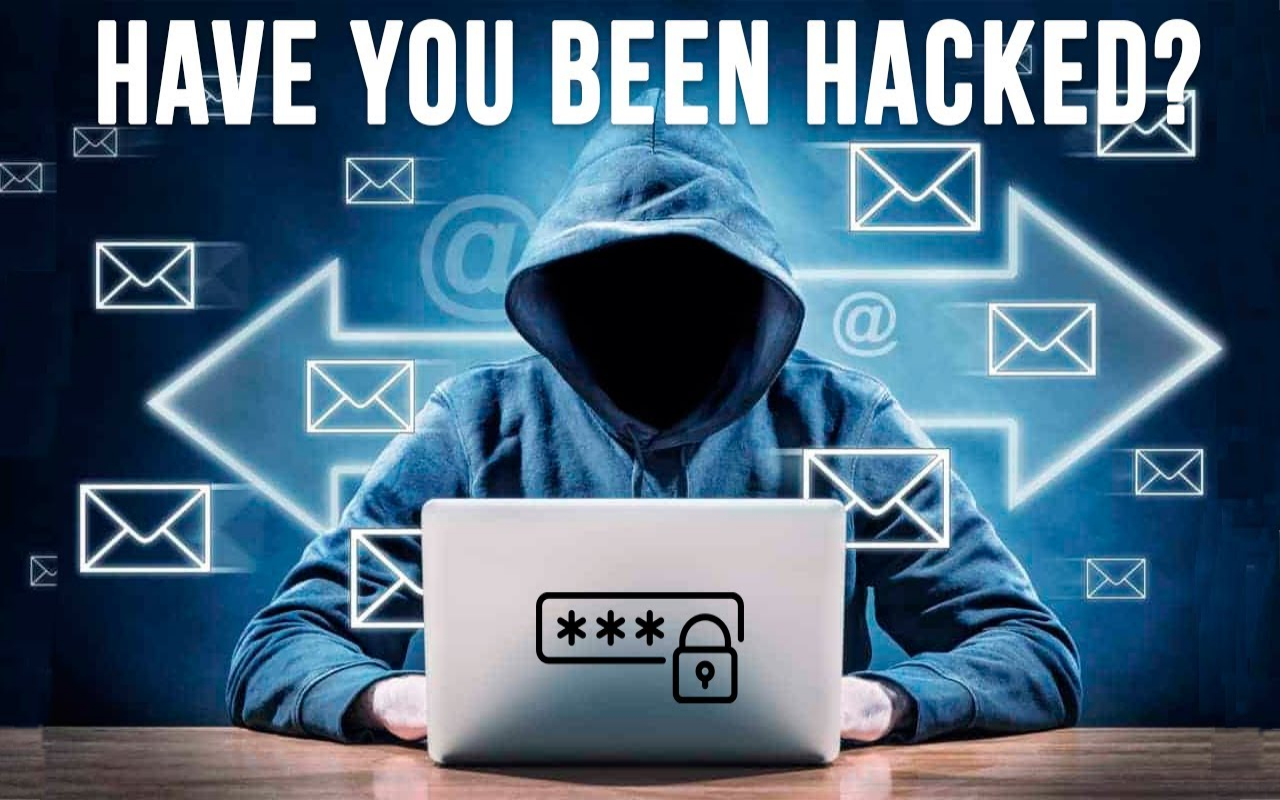
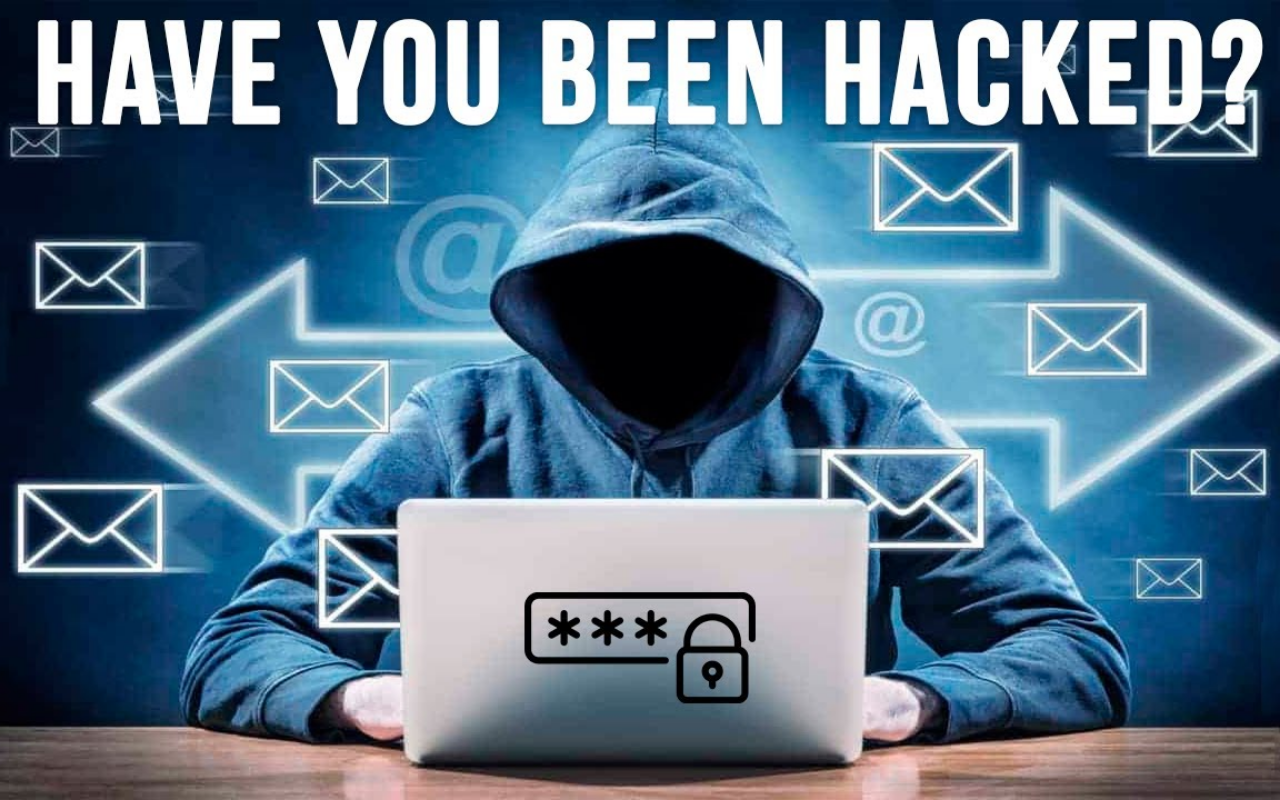
Before and after one commit to Mahmoudshee/have_you_been_hacked, a plain HTML site: page hacked/index.html in a window 1280 px wide. Drawn offline with Linux system fonts and the light colour scheme.

Commit message:
Update hacked.css

```diff
--- a/hacked/hacked.css
+++ b/hacked/hacked.css
@@ -1,10 +1,17 @@
 body {
     background-image: url(hacked5.jpg);
     background-repeat: no-repeat;
-    background-size: 100% 100%; /* Ensure the background covers the entire viewport */
+    background-size: cover;
     background-position: center;
     margin: 0;
     padding: 0;
     height: 100vh;
-    width: 100vw; /* Ensure the body takes the full width of the viewport */
+    width: 100vw;
 }
+
+/* Adjust background size for portrait mode */
+@media (orientation: portrait) {
+    body {
+        background-size: auto 100%;
+    }
+}
```
